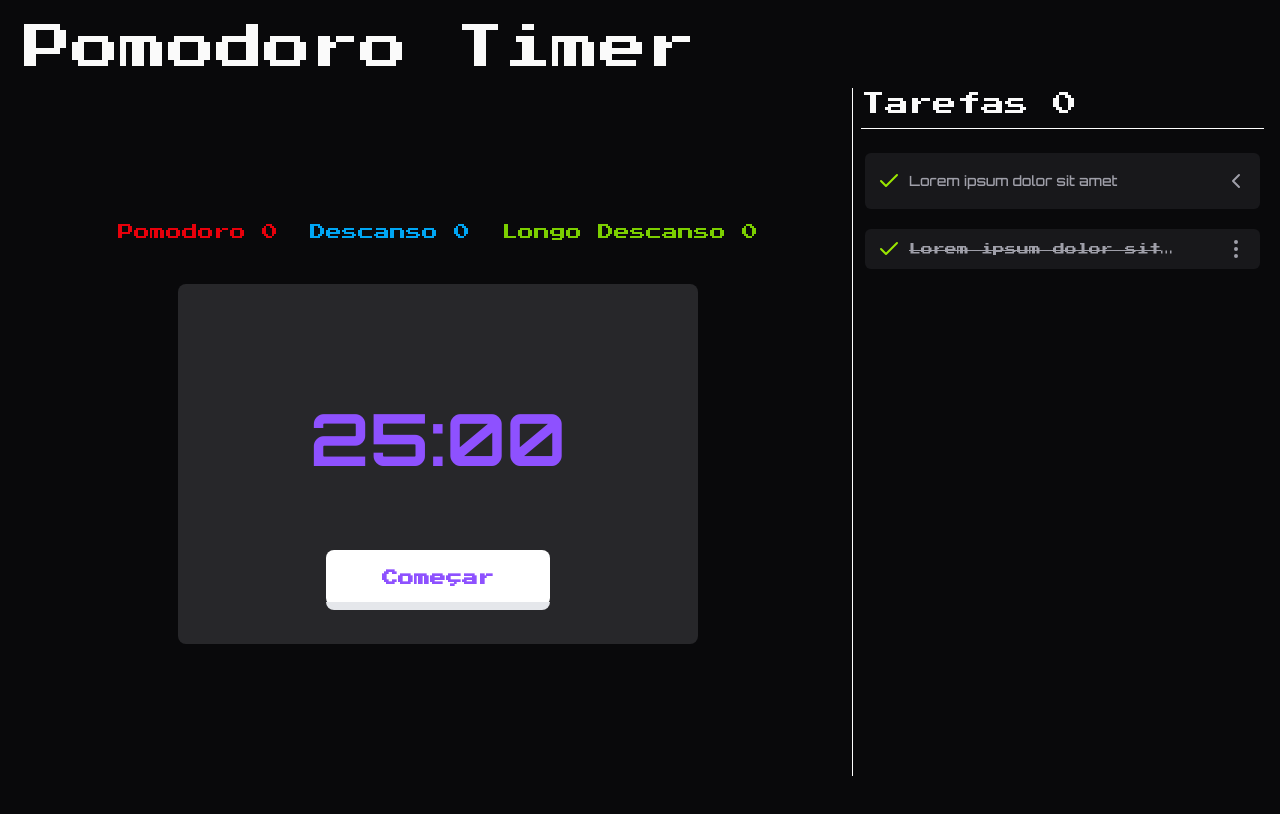
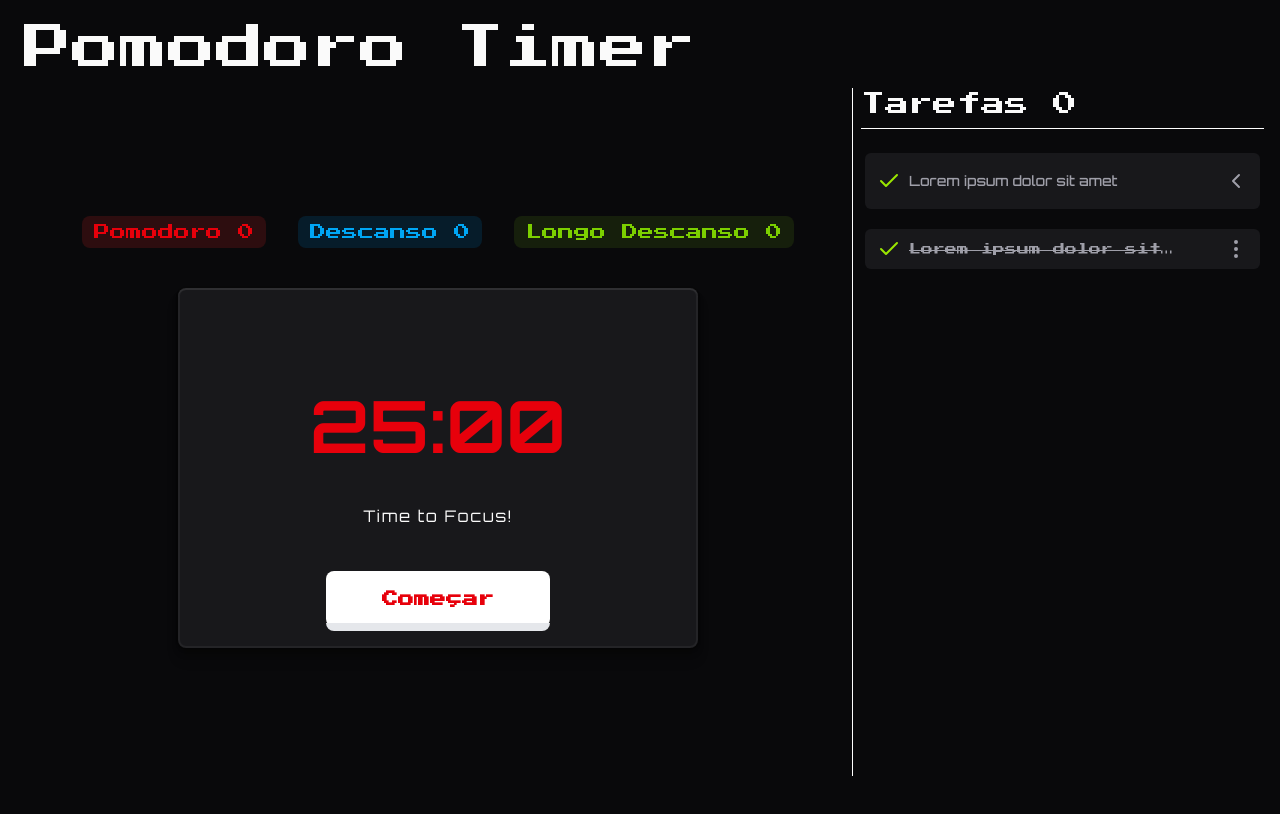
Before and after one commit to Leandro-MFarias/pomodoro-focus, a Next.js app: page / in a window 1280 px wide. Built offline with nearby package versions, Linux system fonts and the light colour scheme.

Commit message:
style: Refactoring code

```diff
--- /dev/null
+++ b/src/app/_components/Timer.tsx
@@ -0,0 +1,34 @@
+import { orbitron } from "../layout";
+
+export function Timer() {
+  return (
+    <div className="flex flex-col items-center justify-center space-y-10">
+      {/* NAVIGATION */}
+      <ul className="flex gap-8">
+        <li className={`bg-red-900/30 px-3 py-1 rounded-md`}>
+          <button className={`text-red-600 cursor-pointer`}>Pomodoro 0</button>
+        </li>
+        <li className={`bg-sky-900/30 px-3 py-1 rounded-md`}>
+          <button className="text-sky-500 cursor-pointer">Descanso 0</button>
+        </li>
+        <li className={`bg-lime-900/30 px-3 py-1 rounded-md`}>
+          <button className="text-lime-500 cursor-pointer">Longo Descanso 0</button>
+        </li>
+      </ul>
+
+      {/* Timer */}
+      <div className="flex flex-col items-center justify-around bg-zinc-900 w-[520px] h-[360px] rounded-md shadow-shape">
+        <p
+          className={`text-7xl text-red-600 font-bold mt-20 ${orbitron.className}`}
+        >
+          25:00
+        </p>
+        <span className={`${orbitron.className} tracking-widest`}>Time to Focus!</span>
+        {/* BOTÃO COMEÇAR */}
+        <button className="relative bg-white text-red-600 font-bold px-14 py-4 rounded-md cursor-pointer after:content-[''] after:absolute after:inset-x-0 after:-bottom-1 after:h-2 after:bg-gray-200 after:rounded-b-md active:translate-y-1 active:after:opacity-0 transition-all duration-100">
+          Começar
+        </button>
+      </div>
+    </div>
+  );
+}
--- /dev/null
+++ b/src/app/_components/TodoList.tsx
@@ -0,0 +1,58 @@
+
+import {
+  Accordion,
+  AccordionContent,
+  AccordionItem,
+  AccordionTrigger,
+} from "@/components/ui/accordion";
+import { orbitron } from "../layout";
+import { CheckIcon, EllipsisVerticalIcon } from "lucide-react";
+
+export function TodoList() {
+  return (
+    <div className="border-white border-l-1 px-2 space-y-6">
+      <h3 className="text-2xl border-white border-b-1 pb-2">Tarefas 0</h3>
+      <div className="px-1">
+        <Accordion type="single" collapsible className="w-full">
+          <AccordionItem
+            value="item-1"
+            className={`w-full px-3 text-muted-foreground bg-zinc-900 rounded-sm ${orbitron.className}`}
+          >
+            <div className="flex w-full">
+              {/* Ícone fora do trigger */}
+              <button className="cursor-pointer hover:text-white text-lime-400 mr-2">
+                <CheckIcon />
+              </button>
+
+              {/* Wrapper para forçar o trigger a ocupar todo o restante */}
+              <div className="flex-1 items-center">
+                <AccordionTrigger className="flex items-center w-full hover:text-white cursor-pointer">
+                  <p className=" line-clamp-1">Lorem ipsum dolor sit amet</p>
+                </AccordionTrigger>
+              </div>
+            </div>
+
+            <AccordionContent className="">
+              Yes. It adheres to the WAI-ARIA design pattern.
+            </AccordionContent>
+          </AccordionItem>
+        </Accordion>
+
+        <li className="flex items-center px-3 py-2 gap-2 text-muted-foreground bg-zinc-900 rounded-sm mt-5">
+          <button className={`cursor-pointer hover:text-white text-lime-400`}>
+            <CheckIcon />
+          </button>
+          <p className={`text-xs line-clamp-1 line-through`}>
+            Lorem ipsum dolor sit amet consectetur adipisicing elit. Et impedit,
+            esse illum iusto dolore repellendus magni facere similique
+            distinctio aspernatur aliquid sapiente eius dignissimos tempore
+            quasi voluptatibus cum quas incidunt.
+          </p>
+          <button className="cursor-pointer hover:text-white">
+            <EllipsisVerticalIcon />
+          </button>
+        </li>
+      </div>
+    </div>
+  );
+}
--- a/src/app/globals.css
+++ b/src/app/globals.css
@@ -120,3 +120,15 @@
     @apply bg-background text-foreground;
   }
 }
+
+@layer utilities {
+  .shadow-shape {
+    box-shadow:
+      0px 12px 12px rgba(0, 0, 0, 0.15),
+      0px 6px 6px rgba(0, 0, 0, 0.15),
+      0px 3px 3px rgba(0, 0, 0, 0.15),
+      0px 0px 0px 2px rgba(0, 0, 0, 0.15),
+      inset 0px 0px 0px 2px rgba(255, 255, 255, 0.05),
+      inset 0px 2px 0px rgba(255, 255, 255, 0.05);
+  }
+}
--- a/src/app/page.tsx
+++ b/src/app/page.tsx
@@ -1,11 +1,5 @@
-import { CheckIcon, EllipsisVerticalIcon } from "lucide-react";
-import { orbitron } from "./layout";
-import {
-  Accordion,
-  AccordionContent,
-  AccordionItem,
-  AccordionTrigger,
-} from "@/components/ui/accordion";
+import { Timer } from "./_components/Timer";
+import { TodoList } from "./_components/TodoList";
 
 export default function Home() {
   return (
@@ -14,81 +8,10 @@ export default function Home() {
 
       <div className="grid grid-cols-[1fr_420px] h-[86vh]">
         {/* PRINCIPAL CONTAINER */}
-        <div className="flex flex-col items-center justify-center space-y-10">
-          {/* NAVIGATION */}
-          <ul className="flex gap-8">
-            <li className="text-red-600">
-              <button>Pomodoro 0</button>
-            </li>
-            <li className="text-sky-500">
-              <button>Descanso 0</button>
-            </li>
-            <li className="text-lime-500">
-              <button>Longo Descanso 0</button>
-            </li>
-          </ul>
-
-          {/* Timer */}
-          <div className="flex flex-col items-center justify-around bg-zinc-800 w-[520px] h-[360px] rounded-md">
-            <span
-              className={`text-7xl text-violet-500 font-bold mt-20 ${orbitron.className}`}
-            >
-              25:00
-            </span>
-            {/* BOTÃO COMEÇAR */}
-            <button className="relative bg-white text-violet-500 font-bold px-14 py-4 rounded-md cursor-pointer after:content-[''] after:absolute after:inset-x-0 after:-bottom-1 after:h-2 after:bg-gray-200 after:rounded-b-md active:translate-y-1 active:after:opacity-0 transition-all duration-100">
-              Começar
-            </button>
-          </div>
-        </div>
+        <Timer />
 
         {/* TODO LIST */}
-        <div className="border-white border-l-1 px-2 space-y-6">
-          <h3 className="text-2xl border-white border-b-1 pb-2">Tarefas 0</h3>
-          <div className="px-1">
-            <Accordion type="single" collapsible className="w-full">
-              <AccordionItem
-                value="item-1"
-                className={`w-full px-3 text-muted-foreground bg-zinc-900 rounded-sm ${orbitron.className}`}
-              >
-                <div className="flex w-full">
-                  {/* Ícone fora do trigger */}
-                  <button className="cursor-pointer hover:text-white text-lime-400 mr-2">
-                    <CheckIcon />
-                  </button>
-
-                  {/* Wrapper para forçar o trigger a ocupar todo o restante */}
-                  <div className="flex-1 items-center">
-                    <AccordionTrigger className="flex items-center w-full hover:text-white cursor-pointer">
-                      <p className=" line-clamp-1">Lorem ipsum dolor sit amet</p>
-                    </AccordionTrigger>
-                  </div>
-                </div>
-
-                <AccordionContent className="">
-                  Yes. It adheres to the WAI-ARIA design pattern.
-                </AccordionContent>
-              </AccordionItem>
-            </Accordion>
-
-            <li className="flex items-center px-3 py-2 gap-2 text-muted-foreground bg-zinc-900 rounded-sm mt-5">
-              <button
-                className={`cursor-pointer hover:text-white text-lime-400`}
-              >
-                <CheckIcon />
-              </button>
-              <p className={`text-xs line-clamp-1 line-through`}>
-                Lorem ipsum dolor sit amet consectetur adipisicing elit. Et
-                impedit, esse illum iusto dolore repellendus magni facere
-                similique distinctio aspernatur aliquid sapiente eius
-                dignissimos tempore quasi voluptatibus cum quas incidunt.
-              </p>
-              <button className="cursor-pointer hover:text-white">
-                <EllipsisVerticalIcon />
-              </button>
-            </li>
-          </div>
-        </div>
+        <TodoList />
       </div>
 
       {/* PLAYER MUSICS */}
```
